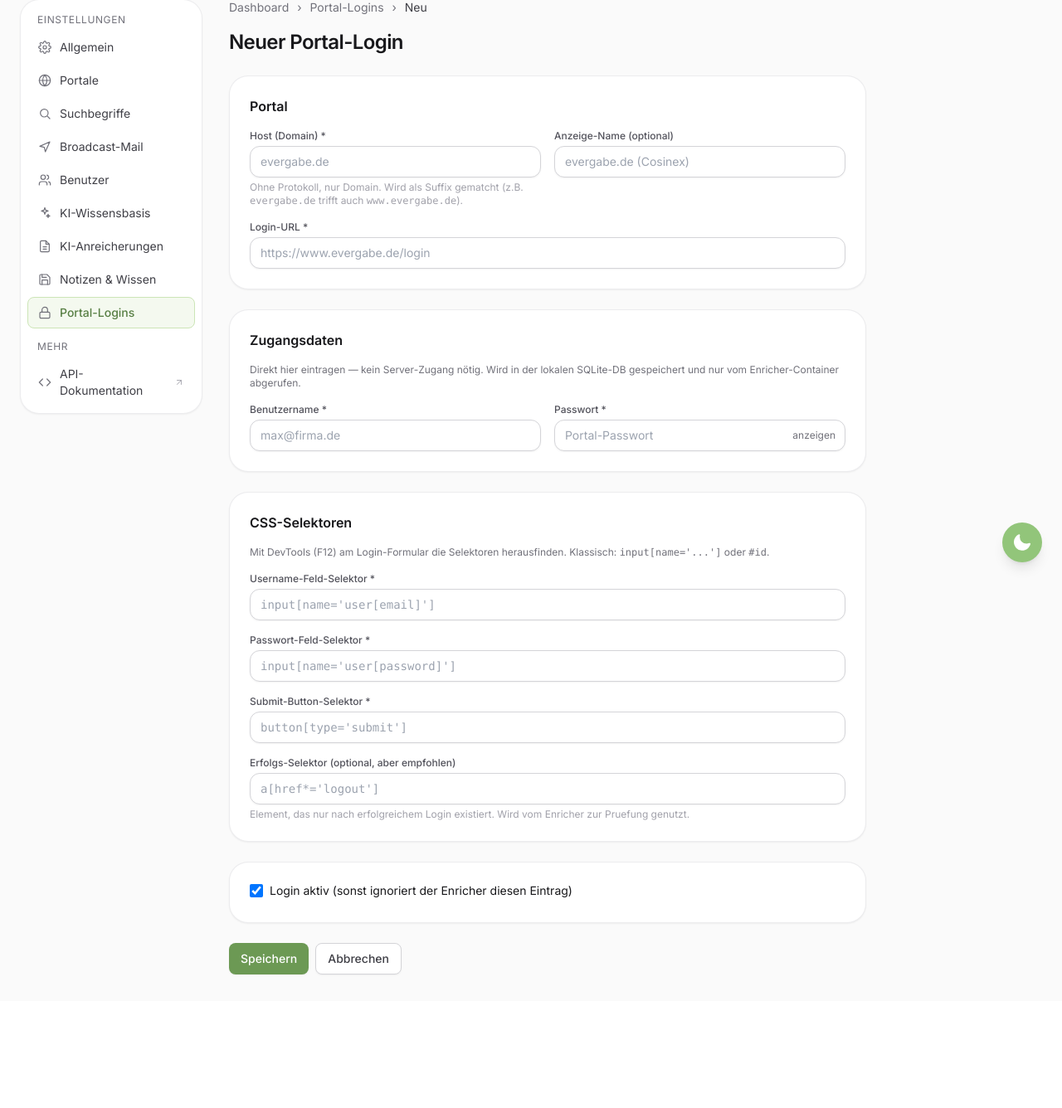
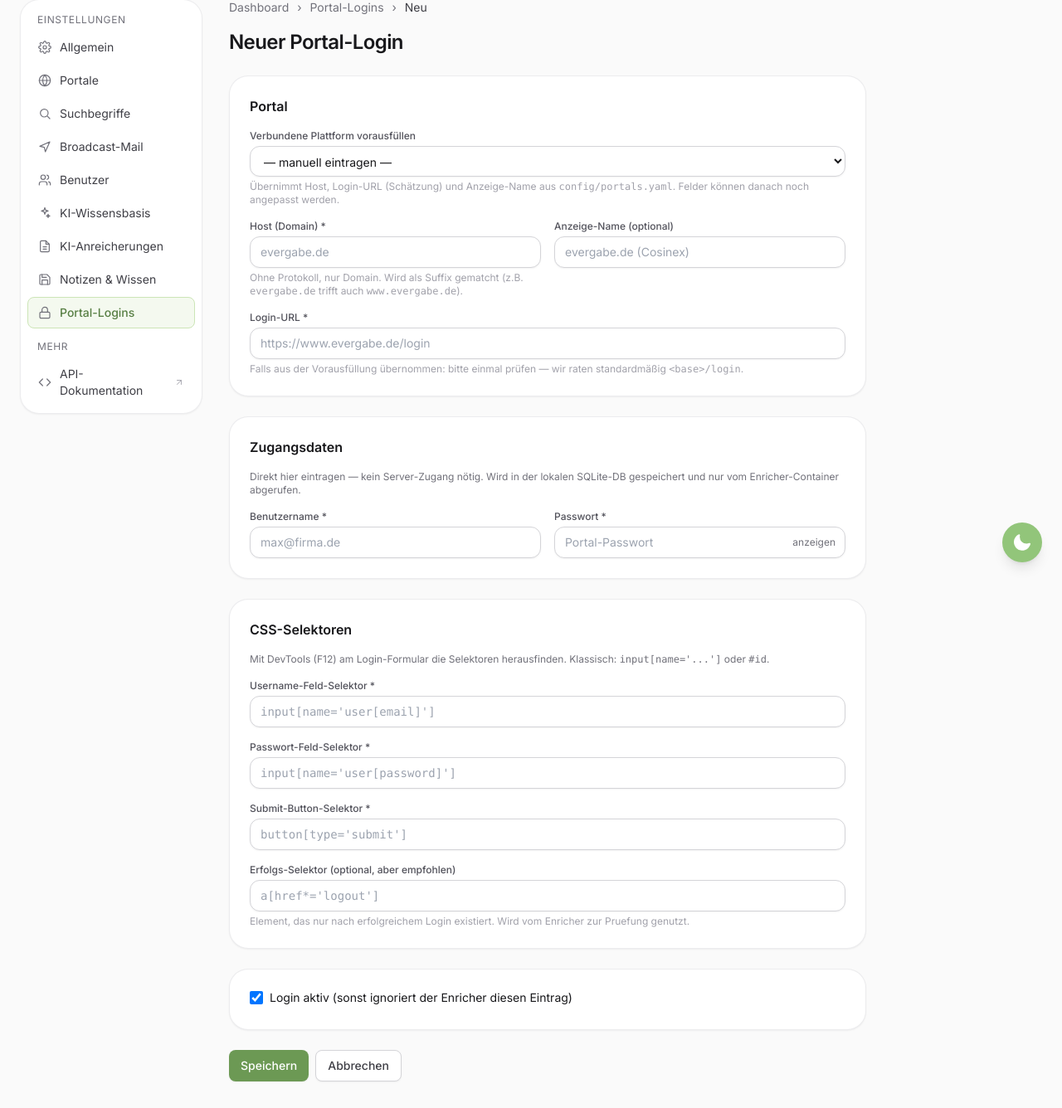
Before and after one commit to DauntlessGiantfromHugeSea/ausschreibungsplattform-fbe, a FastAPI app: page /admin/portal-logins/new in a window 1280 px wide. Shown: the part 98-1434 px from the top of the page at 83% size. Before the commit the page ends 1274 px from the top, so only its background shows below. Run offline with FastAPI, Linux system fonts and the light colour scheme; the visitor is signed in with stand-in values (Sample User, id 1); some libraries are stand-ins or nearby versions.

Commit message:
greenprofi: result_selector auf [id^='tenders-']; portal-login: Plattform-Dropdown
1) greenprofi.de Listing-Selektor an die echte Markup-Struktur angepasst.
User-Hinweis bestaetigt: pro Tender existiert <div id='tenders-NNNNNN'>.
Statt der breiten article.*-Heuristik nutzen wir jetzt direkt
[id^='tenders-'] als result_selector - das matched zuverlaessig 8/8
beim 'Fluessigboden'-Filter. title/link-Selektoren entsprechend
verschlankt auf h2/h3/h4 a innerhalb der Karten. auto_discover auf
false, da die Kategorie-Liste klar definiert ist.

2) Portal-Login-Formular: Dropdown 'Verbundene Plattform vorausfuellen'
am Anfang der Seite, mit allen Eintraegen aus portals.yaml. Auswahl
fuellt Host (clean, ohne www.), Login-URL (Best-Guess base_url/login)
und Anzeige-Name automatisch in die darunter liegenden Felder.
Manuelles Eintragen weiterhin moeglich. Weniger Tippfehler, weniger
Reibung fuer Admins ohne CSS-Kenntnisse.

```diff
--- a/backend/api.py
+++ b/backend/api.py
@@ -2838,7 +2838,11 @@ def admin_portal_logins(
 def admin_portal_login_new(request: Request):
     return templates.TemplateResponse(
         request, "portal_login_edit.html",
-        {"item": None, "is_new": True, "user": request.session.get("user")},
+        {
+            "item": None, "is_new": True,
+            "available_portals": _available_portals_for_dropdown(),
+            "user": request.session.get("user"),
+        },
     )
 
 
@@ -2849,8 +2853,41 @@ def admin_portal_login_edit(lid: int, request: Request, db: Session = Depends(ge
         return RedirectResponse(url="/admin/portal-logins?error=Nicht gefunden", status_code=303)
     return templates.TemplateResponse(
         request, "portal_login_edit.html",
-        {"item": item, "is_new": False, "user": request.session.get("user")},
-    )
+        {
+            "item": item, "is_new": False,
+            "available_portals": _available_portals_for_dropdown(),
+            "user": request.session.get("user"),
+        },
+    )
+
+
+def _available_portals_for_dropdown() -> list[dict]:
+    """Liefert die in portals.yaml konfigurierten Portale, aus denen der
+    Admin im Login-Formular vorausfuellen lassen kann."""
+    from urllib.parse import urlparse
+    out = []
+    for p in load_portals():
+        base_url = (p.base_url or "").rstrip("/")
+        if not base_url:
+            continue
+        host = urlparse(base_url).hostname or ""
+        if not host:
+            continue
+        # API-Hosts (z.B. TED-API) raus - die brauchen keinen UI-Login.
+        if host.startswith("api."):
+            continue
+        # Saubere Host-Form fuer das Form-Feld: www.foo.de -> foo.de.
+        clean_host = host[4:] if host.startswith("www.") else host
+        # Login-URL-Vorschlag: best-guess. Admin korrigiert ggf.
+        login_url_guess = base_url + "/login"
+        out.append({
+            "name": p.name,
+            "host": clean_host,
+            "base_url": base_url,
+            "login_url_guess": login_url_guess,
+            "enabled": p.enabled,
+        })
+    return out
 
 
 @app.post("/admin/portal-logins/save")
--- a/backend/templates/portal_login_edit.html
+++ b/backend/templates/portal_login_edit.html
@@ -22,10 +22,32 @@
 
   <div class="card p-6 space-y-4">
     <h3 class="text-base font-semibold">Portal</h3>
+
+    {% if is_new and available_portals %}
+    <div>
+      <label class="block text-xs font-medium text-zinc-600 mb-1">Verbundene Plattform vorausfüllen</label>
+      <select id="portal-picker" class="input">
+        <option value="">— manuell eintragen —</option>
+        {% for p in available_portals %}
+          <option value="{{ loop.index0 }}"
+                  data-name="{{ p.name }}"
+                  data-host="{{ p.host }}"
+                  data-base="{{ p.base_url }}"
+                  data-login="{{ p.login_url_guess }}">
+            {{ p.name }} ({{ p.host }}){% if not p.enabled %} – deaktiviert{% endif %}
+          </option>
+        {% endfor %}
+      </select>
+      <div class="text-xs text-zinc-400 mt-1">
+        Übernimmt Host, Login-URL (Schätzung) und Anzeige-Name aus <code>config/portals.yaml</code>. Felder können danach noch angepasst werden.
+      </div>
+    </div>
+    {% endif %}
+
     <div class="grid grid-cols-2 gap-4">
       <div>
         <label class="block text-xs font-medium text-zinc-600 mb-1">Host (Domain) *</label>
-        <input class="input" type="text" name="host" required maxlength="200"
+        <input class="input" type="text" name="host" id="f-host" required maxlength="200"
                value="{{ item.host if item else '' }}"
                placeholder="evergabe.de"
                {% if not is_new %}readonly{% endif %}>
@@ -36,16 +58,19 @@
       </div>
       <div>
         <label class="block text-xs font-medium text-zinc-600 mb-1">Anzeige-Name (optional)</label>
-        <input class="input" type="text" name="label" maxlength="200"
+        <input class="input" type="text" name="label" id="f-label" maxlength="200"
                value="{{ item.label if item and item.label else '' }}"
                placeholder="evergabe.de (Cosinex)">
       </div>
     </div>
     <div>
       <label class="block text-xs font-medium text-zinc-600 mb-1">Login-URL *</label>
-      <input class="input" type="url" name="login_url" required maxlength="500"
+      <input class="input" type="url" name="login_url" id="f-login-url" required maxlength="500"
              value="{{ item.login_url if item else '' }}"
              placeholder="https://www.evergabe.de/login">
+      <div class="text-xs text-zinc-400 mt-1">
+        Falls aus der Vorausfüllung übernommen: bitte einmal prüfen — wir raten standardmäßig <code>&lt;base&gt;/login</code>.
+      </div>
     </div>
   </div>
 
@@ -153,6 +178,21 @@
     if (f.type === 'password') { f.type = 'text'; btn.textContent = 'verbergen'; }
     else { f.type = 'password'; btn.textContent = 'anzeigen'; }
   });
+
+  // Auto-Fill aus dem Plattform-Dropdown.
+  document.getElementById('portal-picker')?.addEventListener('change', (e) => {
+    const opt = e.target.selectedOptions[0];
+    if (!opt || !opt.value) return;
+    const host = opt.dataset.host || '';
+    const login = opt.dataset.login || '';
+    const name = opt.dataset.name || '';
+    const fHost = document.getElementById('f-host');
+    const fLogin = document.getElementById('f-login-url');
+    const fLabel = document.getElementById('f-label');
+    if (fHost && !fHost.value) fHost.value = host;
+    if (fLogin && !fLogin.value) fLogin.value = login;
+    if (fLabel && !fLabel.value) fLabel.value = name;
+  });
 </script>
 
 {% endblock %}
```
Also changed, not shown: config/portals.yaml (+10 -11 lines).
